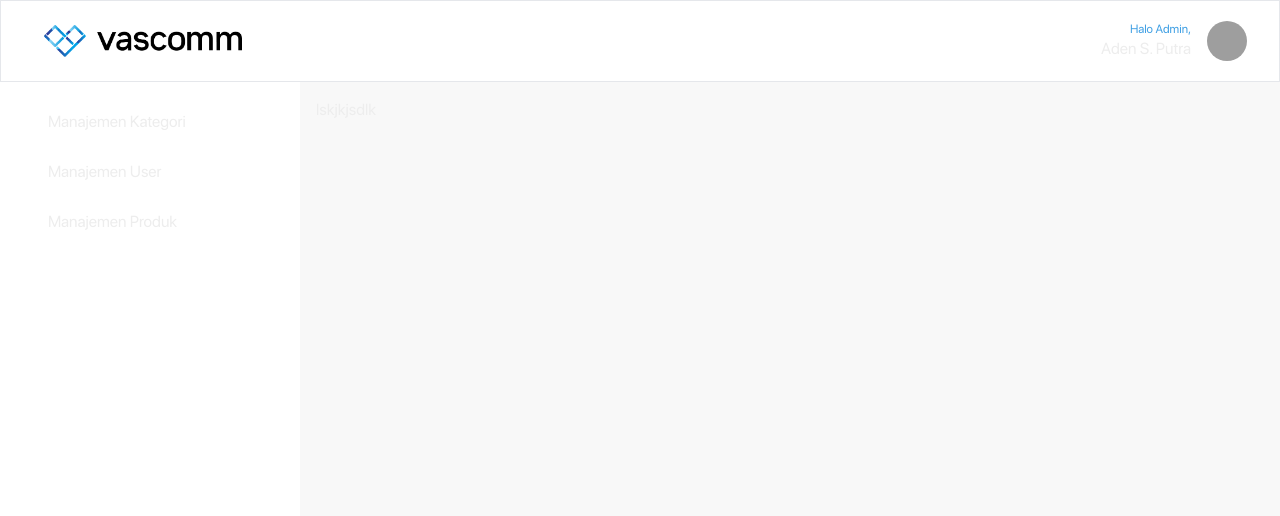
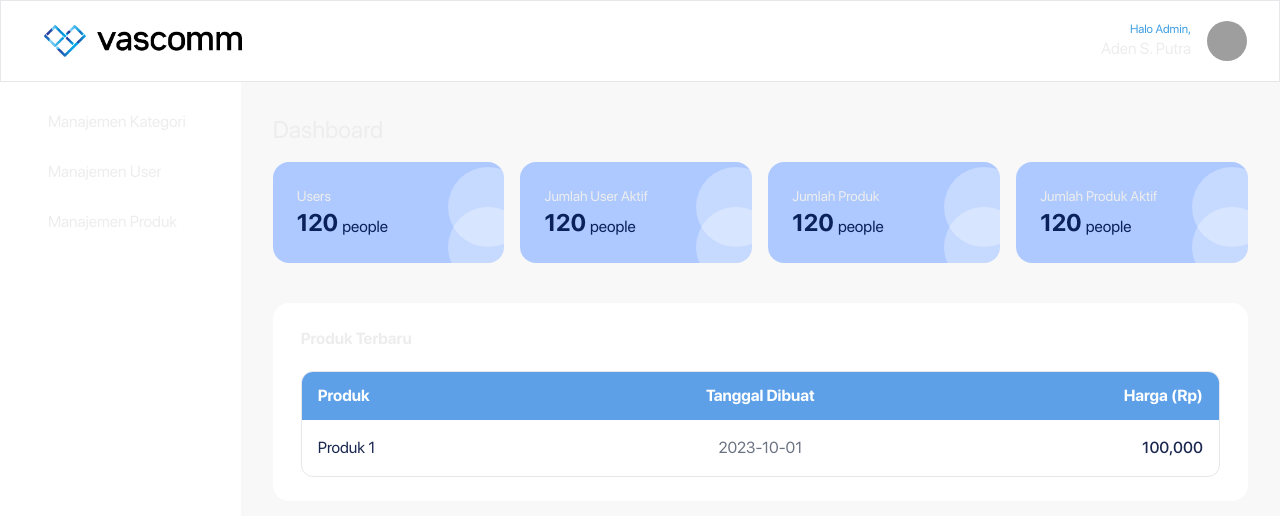
Before and after one commit to qolbudr/ecommerce, a Next.js app: page /admin/dashboard in a window 1280 px wide. Shown: the top 516 px of the page. Built offline with nearby package versions, Linux system fonts and the light colour scheme; grey boxes are pictures that could not be loaded; some icons are missing; a web font is replaced by a local one.

Commit message:
feat(vascomm): :zap: dashboard page

```diff
--- a/src/app/admin/(protected)/dashboard/page.tsx
+++ b/src/app/admin/(protected)/dashboard/page.tsx
@@ -1,5 +1,32 @@
+import DashboardCard from "@/module/dashboard/components/DashboardCard";
+import ProductTable from "@/module/dashboard/components/ProductTable";
+
 const Dashboard: React.FC = () => {
-    return <h1>lskjkjsdlk</h1>;
+    return (
+        <div className="space-y-4">
+            <h1 className="text-2xl">Dashboard</h1>
+            <div className="grid grid-cols-4 gap-x-4 mb-10">
+                <DashboardCard title="Users" value={120} unit="people" />
+                <DashboardCard title="Jumlah User Aktif" value={120} unit="people" />
+                <DashboardCard title="Jumlah Produk" value={120} unit="people" />
+                <DashboardCard title="Jumlah Produk Aktif" value={120} unit="people" />
+            </div>
+            <div className="w-full bg-white rounded-2xl py-6 px-7">
+                <h1 className="font-bold text-l mb-5">Produk Terbaru</h1>
+                <ProductTable
+                    data={[
+                        {
+                            id: 1,
+                            name: "Produk 1",
+                            image: "/images/sample-product.png",
+                            date: "2023-10-01",
+                            price: "100,000",
+                        }
+                    ]}
+                />
+            </div>
+        </div>
+    );
 }
 
 export default Dashboard;
--- a/src/app/admin/(protected)/layout.tsx
+++ b/src/app/admin/(protected)/layout.tsx
@@ -9,7 +9,7 @@ export default function ProtectedAdminLayout({ children }: { children: React.Rea
             <div className="flex-1">
                 <div className="flex h-full">
                     <AdminSidebar/>
-                    <main className="p-4">
+                    <main className="p-8 w-full">
                         {children}
                     </main>
                 </div>
--- /dev/null
+++ b/src/module/dashboard/components/DashboardCard.tsx
@@ -0,0 +1,27 @@
+import React from "react";
+
+interface DashboardCardProps {
+    title: string;
+    value: number | string;
+    unit?: string;
+}
+
+const DashboardCard: React.FC<DashboardCardProps> = ({ title, value, unit }) => {
+    return (
+        <div className="w-full max-w-sm rounded-2xl bg-[#ADC9FF] p-6 relative overflow-hidden">
+            <div className="absolute bottom-0 right-0">
+                <div className="w-20 h-20 rounded-full bg-white opacity-30 -mb-10 -mr-10"></div>
+                <div className="w-20 h-20 rounded-full bg-white opacity-30 -mb-6 -mr-6"></div>
+            </div>
+            <div className="relative z-10">
+                <h3 className="text-m">{title}</h3>
+                <div className="flex items-end gap-1">
+                    <span className="text-2xl font-semibold text-[#0A215A]">{value}</span>
+                    {unit && <span className="text-l text-[#0A215A]">{unit}</span>}
+                </div>
+            </div>
+        </div>
+    );
+};
+
+export default DashboardCard;
--- /dev/null
+++ b/src/module/dashboard/components/ProductTable.tsx
@@ -0,0 +1,43 @@
+import React from "react";
+
+interface ProductItem {
+    id: number;
+    name: string;
+    image: string;
+    date: string;
+    price: string;
+}
+
+interface ProductTableProps {
+    title?: string;
+    data: ProductItem[];
+}
+
+const ProductTable: React.FC<ProductTableProps> = ({ title = "Produk Terbaru", data }) => {
+    return (
+        <div className="overflow-hidden rounded-xl border border-gray-200">
+            <div className="grid grid-cols-3 bg-[#5DA0E8] text-white font-semibold py-3 px-4">
+                <span>Produk</span>
+                <span className="text-center">Tanggal Dibuat</span>
+                <span className="text-right">Harga (Rp)</span>
+            </div>
+            <div className="divide-y divide-gray-100">
+                {data.map((item) => (
+                    <div
+                        key={item.id}
+                        className="grid grid-cols-3 items-center py-4 px-4"
+                    >
+                        <div className="flex items-center gap-3">
+                            <span className="text-[#1A2850]">{item.name}</span>
+                        </div>
+                        <div className="text-center text-gray-500">{item.date}</div>
+
+                        <div className="text-right font-medium text-[#1A2850]">{item.price}</div>
+                    </div>
+                ))}
+            </div>
+        </div>
+    );
+};
+
+export default ProductTable;
```
